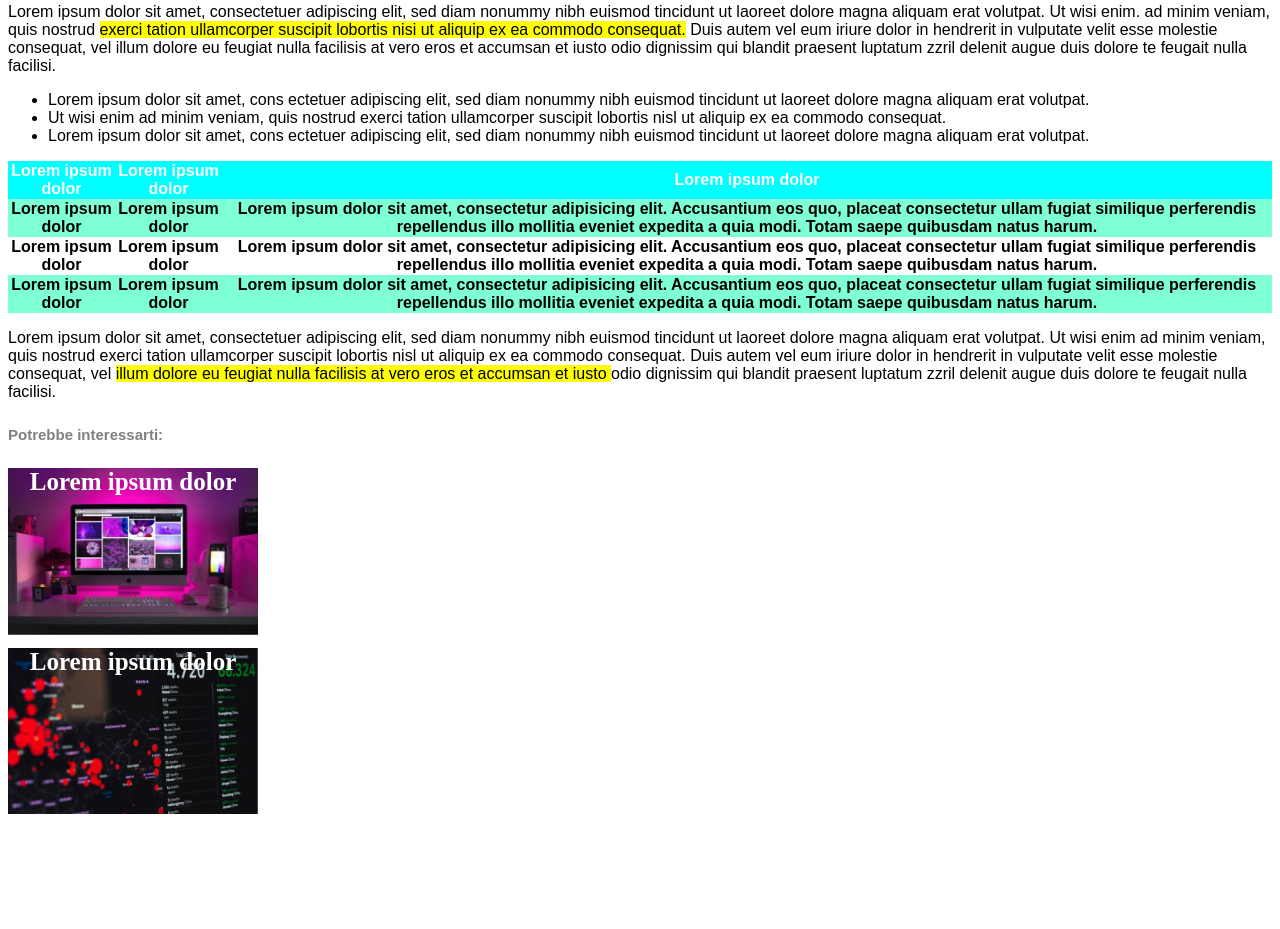
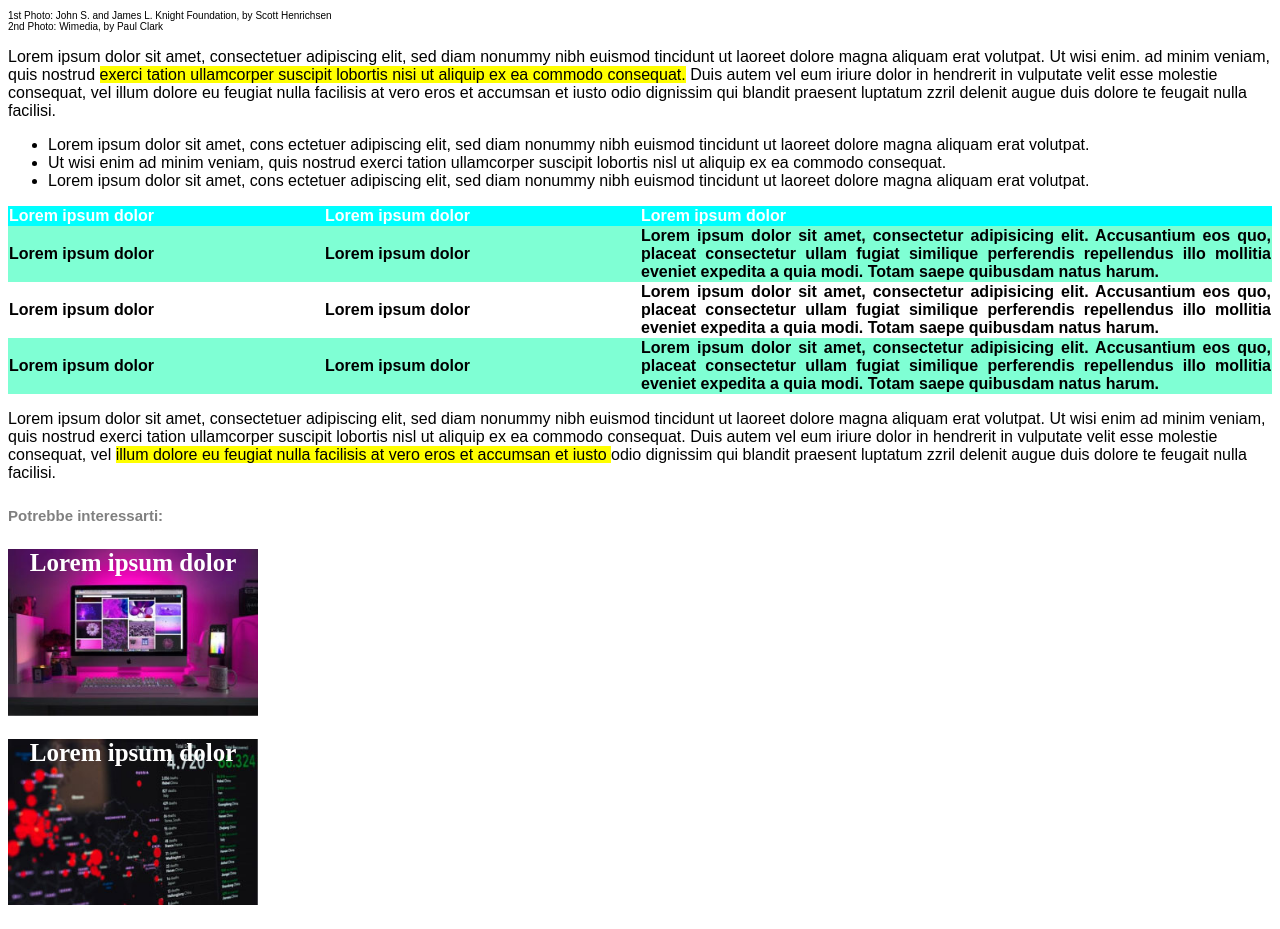
Before and after one commit to aniellonigrocogliano/html-css-booleaner, a plain HTML site: page index.html in a window 1280 px wide. Shown: the part 640-1569 px from the top of the page. Before the commit the page ends 1476 px from the top, so only its background shows below. Drawn offline with Linux system fonts and the light colour scheme.

Commit message:
fix: correzione esercizio

```diff
--- a/css/style.css
+++ b/css/style.css
@@ -1,8 +1,8 @@
 header {
     background-color: rgb(16, 161, 205);
-    height: 55px;
+    height: 100px;
     background-image: url(../img/pattern.png);
-    background-size: 15%;
+    background-size: 300px;
     background-repeat: repeat;
 
 }
@@ -41,16 +41,17 @@ main{
     background-color: aquamarine;
 }
 table, th, td {
-    border: 0px solid black;
+
     border-collapse: collapse;
     font-family: Arial, Helvetica, sans-serif;
+    text-align: justify;
   }
   h5{
     color: gray;
     font-size: 15px;
     font-family: Arial, Helvetica, sans-serif;
   }
-.prima-proposta{
+.proposta{
     background-image: url(../img/monitor.jpg);
     background-size: contain;
     background-repeat: no-repeat;
@@ -60,15 +61,14 @@ table, th, td {
     font-size: 25px;
     text-align:center ;
     font-weight: bold;
+    margin-bottom: 10px;
 }
-.seconda-proposta{
+.computer{
+    background-image: url(../img/monitor.jpg);
+}
+.grafico{
     background-image: url(../img/graph.jpg);
-    background-size: contain;
-    background-repeat: no-repeat;
-    height: 180px;
-    width: 250px;
-    color: white;
-    font-size: 25px;
-    text-align:center ;
-    font-weight: bold;
 }
+.large{
+    width: 50%;
+}
--- a/index.html
+++ b/index.html
@@ -58,21 +58,21 @@
                 <tr class="table-contenuto-dispari">
                     <th>Lorem ipsum dolor</th>
                     <th>Lorem ipsum dolor</th>
-                    <th>Lorem ipsum dolor sit amet, consectetur adipisicing elit. Accusantium eos quo, placeat
+                    <th class="large">Lorem ipsum dolor sit amet, consectetur adipisicing elit. Accusantium eos quo, placeat
                         consectetur ullam fugiat similique perferendis repellendus illo mollitia eveniet expedita a quia
                         modi. Totam saepe quibusdam natus harum.</th>
                 </tr>
                 <tr>
                     <th>Lorem ipsum dolor</th>
                     <th>Lorem ipsum dolor</th>
-                    <th>Lorem ipsum dolor sit amet, consectetur adipisicing elit. Accusantium eos quo, placeat
+                    <th class="large">Lorem ipsum dolor sit amet, consectetur adipisicing elit. Accusantium eos quo, placeat
                         consectetur ullam fugiat similique perferendis repellendus illo mollitia eveniet expedita a quia
                         modi. Totam saepe quibusdam natus harum.</th>
                 </tr>
                 <tr class="table-contenuto-dispari">
                     <th>Lorem ipsum dolor</th>
                     <th>Lorem ipsum dolor</th>
-                    <th>Lorem ipsum dolor sit amet, consectetur adipisicing elit. Accusantium eos quo, placeat
+                    <th class="large">Lorem ipsum dolor sit amet, consectetur adipisicing elit. Accusantium eos quo, placeat
                         consectetur ullam fugiat similique perferendis repellendus illo mollitia eveniet expedita a quia
                         modi. Totam saepe quibusdam natus harum.</th>
                 </tr>
@@ -94,10 +94,10 @@
     <footer>
         <section>
             <h5>Potrebbe interessarti:</h5>
-            <div class="prima-proposta">
+            <div class="proposta computer">
                 Lorem ipsum dolor
             </div>
-            <div class="seconda-proposta">
+            <div class="proposta grafico">
                 Lorem ipsum dolor
             </div>
         </section>
```
